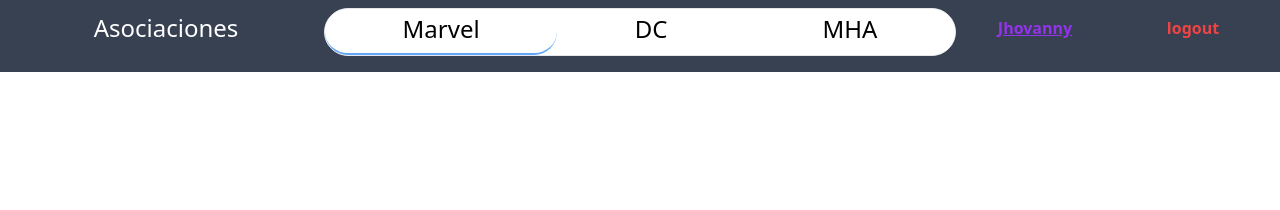
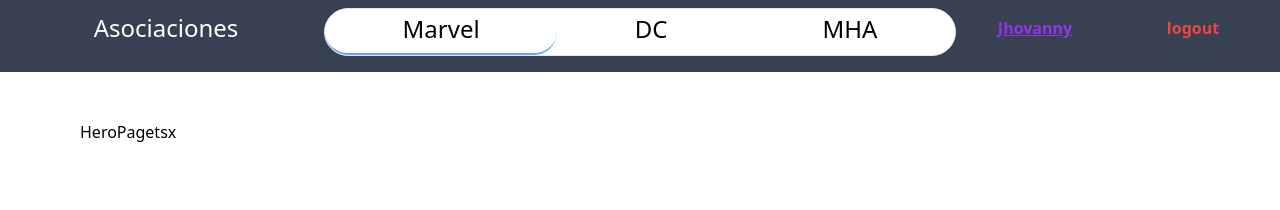
Before and after one commit to gioMarquez/heroes_app, a React (Vite) app: page /hero in a window 1280 px wide. Shown: the top 210 px of the page. Built offline with nearby package versions, Linux system fonts and the light colour scheme.

Commit message:
Add second router to handle routes without login

```diff
--- /dev/null
+++ b/src/heores/index.ts
@@ -0,0 +1,2 @@
+export * from './routes/HeroesRoutes'
+export * from './pages'
--- /dev/null
+++ b/src/heores/pages/HeroPage.tsx
@@ -0,0 +1,8 @@
+
+const HeroPagetsx = () => {
+  return (
+    <div>HeroPagetsx</div>
+  )
+}
+
+export default HeroPagetsx
--- /dev/null
+++ b/src/heores/pages/SearchPage.tsx
@@ -0,0 +1,8 @@
+
+const Search = () => {
+  return (
+    <div> This is search page</div>
+  )
+}
+
+export default Search
--- a/src/heores/pages/index.ts
+++ b/src/heores/pages/index.ts
@@ -1,3 +1,5 @@
 export { default as DcPage } from './DcPage';
 export { default as MarvelPage } from './MarvelPage';
 export { default as MhaPage } from './MhaPage';
+export { default as SearchPage } from './SearchPage';
+export { default as HeroPage } from './HeroPage.tsx';
--- /dev/null
+++ b/src/heores/routes/HeroesRoutes.tsx
@@ -0,0 +1,27 @@
+import { Navigate, Route, Routes } from 'react-router-dom'
+import Navbar from '../../ui/components/Navbar'
+import { DcPage, HeroPage, MarvelPage, MhaPage, SearchPage } from '../pages'
+
+const HeroesRoutes = () => {
+  return (
+    <>
+        <Navbar />
+        <div className='mx-20 my-12'>
+
+        <Routes>
+                <Route path="marvel" element={ <MarvelPage />} />
+                <Route path="dc" element={ <DcPage />} />
+                <Route path="mha" element={ <MhaPage />} />
+                <Route path="search" element={ <SearchPage />} />
+                <Route path="hero" element={ <HeroPage />} />
+                {/* Search,  heroById */}
+
+                <Route path="/" element={ <Navigate to="/marvel" />} />
+        </Routes>
+        </div>
+
+    </>
+  )
+}
+
+export default HeroesRoutes
--- a/src/router/AppRouter.tsx
+++ b/src/router/AppRouter.tsx
@@ -1,19 +1,14 @@
-import { Navigate, Route, Routes } from "react-router-dom";
+import { Route, Routes } from "react-router-dom";
 
-import {DcPage, MarvelPage, MhaPage} from '../heores/pages'
-import Navbar from "../ui/components/Navbar";
 import { LoginPage } from "../auth/pages";
+import HeroesRoutes from "../heores/routes/HeroesRoutes";
 
 const AppRouter = () => {
 	return (
 		<>
-            <Navbar />
             <Routes>
-                <Route path="/" element={ <Navigate to="/marvel" />} />
-                <Route path="marvel" element={ <MarvelPage />} />
-                <Route path="dc" element={ <DcPage />} />
-                <Route path="mha" element={ <MhaPage />} />
                 <Route path="login" element={ <LoginPage />} />
+                <Route path="/*" element={ <HeroesRoutes />} />
             </Routes>
 		</>
 	);
```
